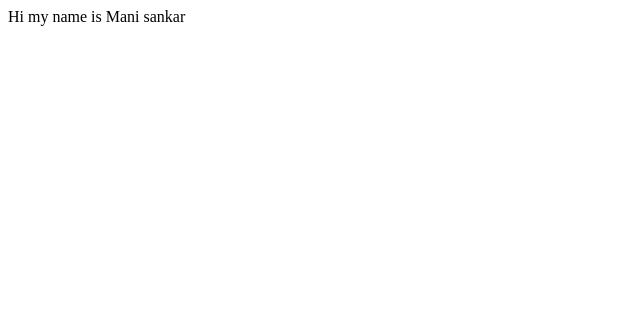
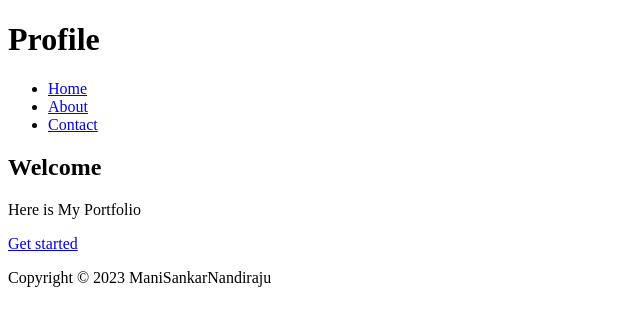
Before and after one commit to ManiSankarNandiraju/ThePortfolioProject, a plain HTML site: page index.html in a window 1280 px wide. Shown: the whole page, without its empty margins (0-640 px from the left). Drawn offline with Linux system fonts and the light colour scheme.

Commit message:
added some basics

```diff
--- a/index.html
+++ b/index.html
@@ -1 +1,29 @@
-Hi my name is Mani sankar
+<!DOCTYPE html>
+<html>
+<head>
+	<title>Profile</title>
+	<link rel="stylesheet" type="text/css" href="style.css">
+</head>
+<body>
+	<header>
+		<h1>Profile</h1>
+		<nav>
+			<ul>
+				<li><a href="#">Home</a></li>
+				<li><a href="#">About</a></li>
+				<li><a href="#">Contact</a></li>
+			</ul>
+		</nav>
+	</header>
+
+	<main>
+		<h2>Welcome</h2>
+		<p>Here is My Portfolio</p>
+		<a href="#">Get started</a>
+	</main>
+
+	<footer>
+		<p>Copyright © 2023 ManiSankarNandiraju</p>
+	</footer>
+</body>
+</html>
```
